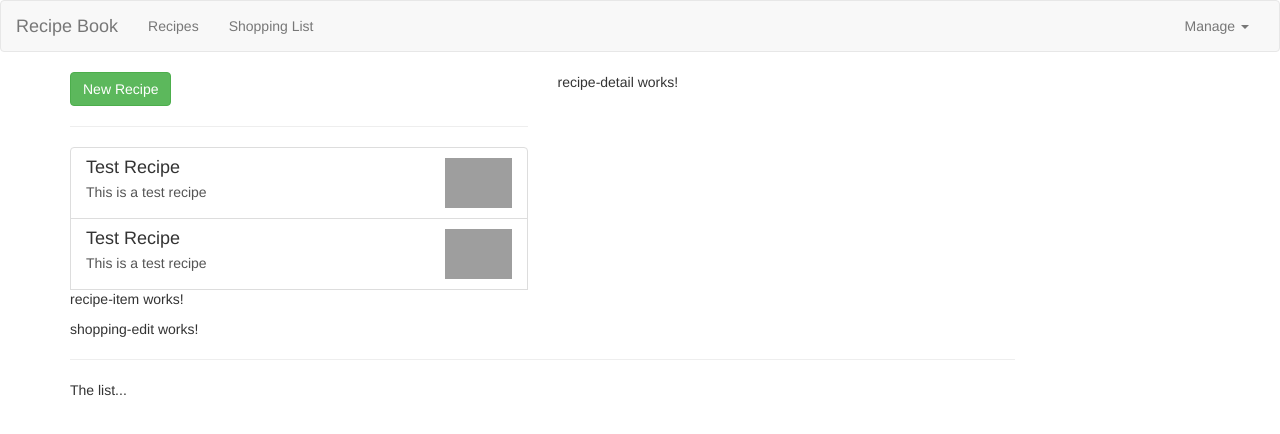
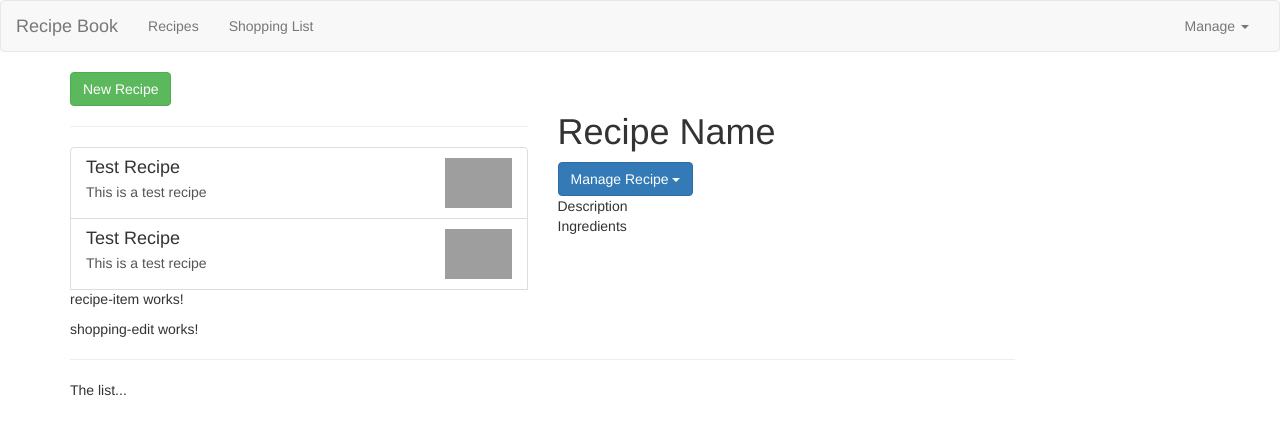
Before and after one commit to peterburdette/angular-complete-guide, an Angular app in the folder 02-course-project-the-basics/: page / in a window 1280 px wide. Shown: the top 434 px of the page. Built offline with nearby package versions, Linux system fonts and the light colour scheme; grey boxes are pictures that could not be loaded.

Commit message:
added structure and content to the recipe detail component

```diff
--- a/02-course-project-the-basics/src/app/recipes/recipe-detail/recipe-detail.component.html
+++ b/02-course-project-the-basics/src/app/recipes/recipe-detail/recipe-detail.component.html
@@ -1 +1,34 @@
-<p>recipe-detail works!</p>
+<div class="row">
+  <div class="col-xs-12">
+    <img src="" alt="" class="responsive" />
+  </div>
+</div>
+
+<div class="row">
+  <div class="col-xs-12">
+    <h1>Recipe Name</h1>
+  </div>
+</div>
+
+<div class="row">
+  <div class="col-xs-12">
+    <div class="btn-group">
+      <button type="button" class="btn btn-primary dropdown-toggle">
+        Manage Recipe <span class="caret"></span>
+      </button>
+      <ul class="dropdown-menu">
+        <li><a href="#">To Shopping List</a></li>
+        <li><a href="#">Edit Recipe</a></li>
+        <li><a href="#">Delete Recipe</a></li>
+      </ul>
+    </div>
+  </div>
+</div>
+
+<div class="row">
+  <div class="col-xs-12">Description</div>
+</div>
+
+<div class="row">
+  <div class="col-xs-12">Ingredients</div>
+</div>
```
